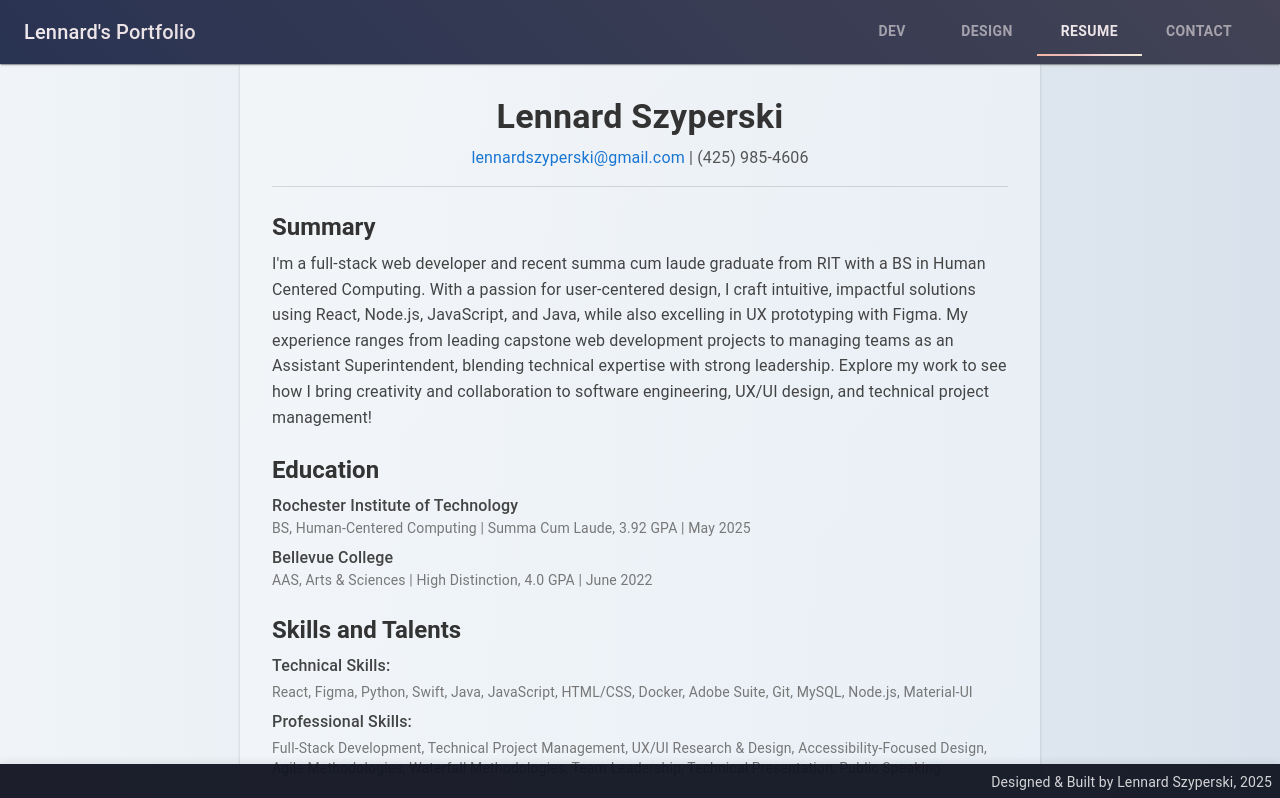
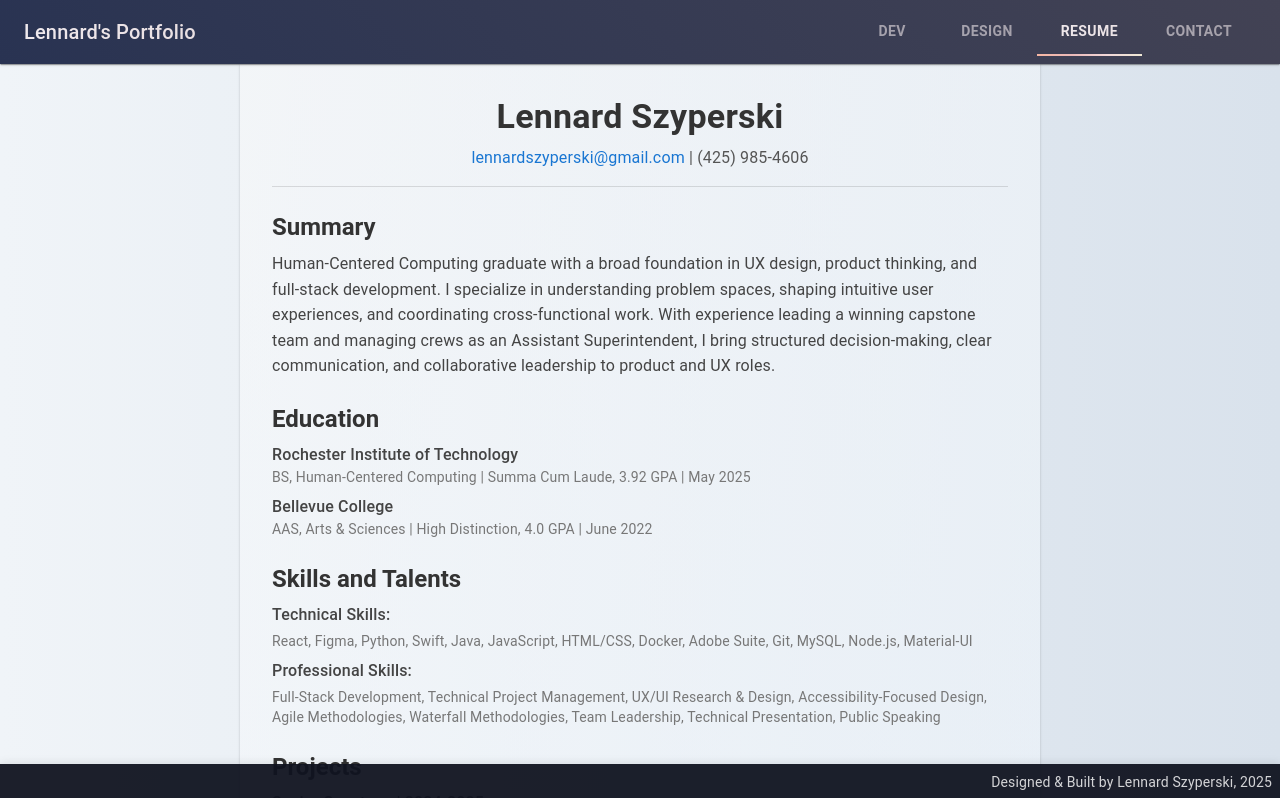
Before and after one commit to lennard-s/portfolio-website, a React (Create React App) app: page /~lcs9244/portfolio/resume in a window 1280 px wide. Shown: the top 798 px of the page. Built offline with nearby package versions, Linux system fonts and the light colour scheme.

Commit message:
adjusted resume header

```diff
--- a/src/pages/resume.jsx
+++ b/src/pages/resume.jsx
@@ -59,16 +59,10 @@ const Resume = () => {
             Summary
           </Typography>
           <Typography variant="body1" sx={{ color: "#444", lineHeight: 1.6 }}>
-            I'm a full-stack web developer and recent summa cum laude graduate
-            from RIT with a BS in Human Centered Computing. With a passion for
-            user-centered design, I craft intuitive, impactful solutions using
-            React, Node.js, JavaScript, and Java, while also excelling in UX
-            prototyping with Figma. My experience ranges from leading capstone
-            web development projects to managing teams as an Assistant
-            Superintendent, blending technical expertise with strong leadership.
-            Explore my work to see how I bring creativity and collaboration to
-            software engineering, UX/UI design, and technical project
-            management!
+            Human-Centered Computing graduate with a broad foundation in UX design, product thinking, and full-stack development.
+            I specialize in understanding problem spaces, shaping intuitive user experiences, and coordinating cross-functional work.
+            With experience leading a winning capstone team and managing crews as an Assistant Superintendent,
+            I bring structured decision-making, clear communication, and collaborative leadership to product and UX roles.
           </Typography>
         </Box>
 
```
